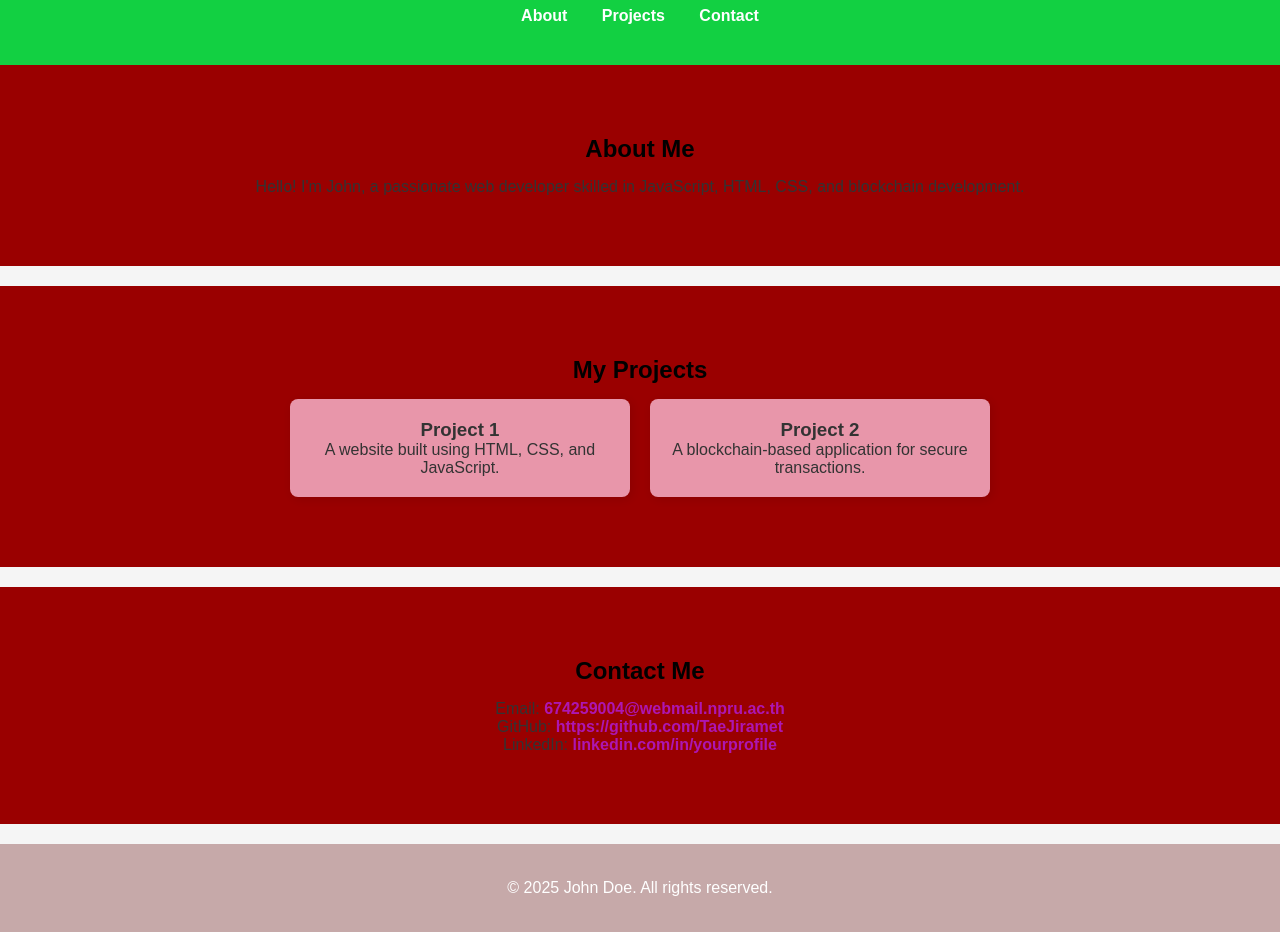
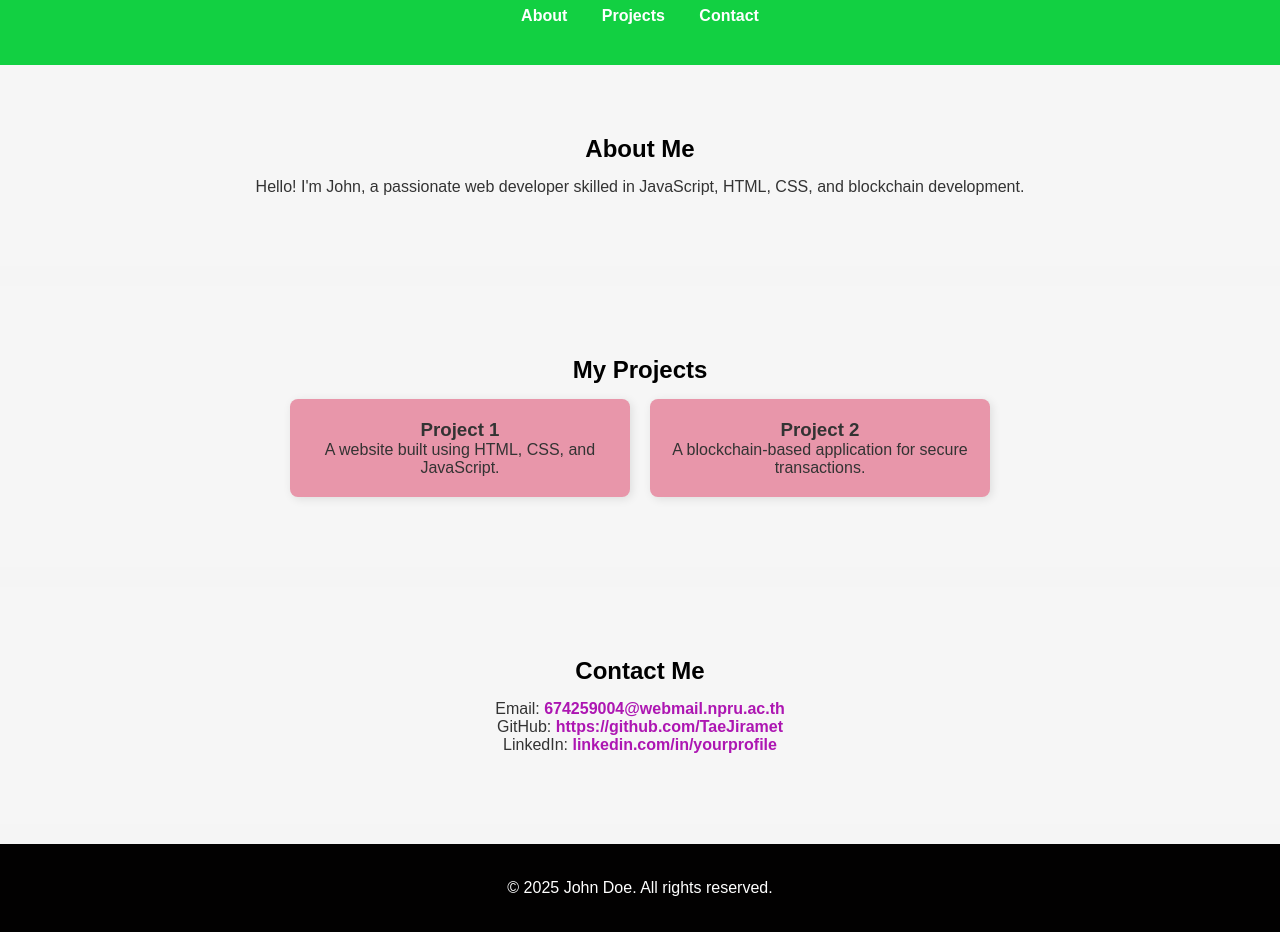
Before and after one commit to TaeJiramet/portfolio, a plain HTML site: page index.html in a window 1280 px wide. Shown: the part 103-1035 px from the top of the page. Drawn offline with Linux system fonts and the light colour scheme.

Commit message:
footercolor

```diff
--- a/styles.css
+++ b/styles.css
@@ -56,7 +56,7 @@ nav ul li a {
 /* Sections */
 section {
   padding: 50px 0;
-  background: #9a0000;
+  background: #f6f6f6;
   margin-bottom: 20px;
 }
 
@@ -90,7 +90,7 @@ h2 {
 
 /* Footer */
 footer {
-  background: #c6a9a9;
+  background: #020101;
   color: #fff;
   padding: 15px 0;
 }
```
